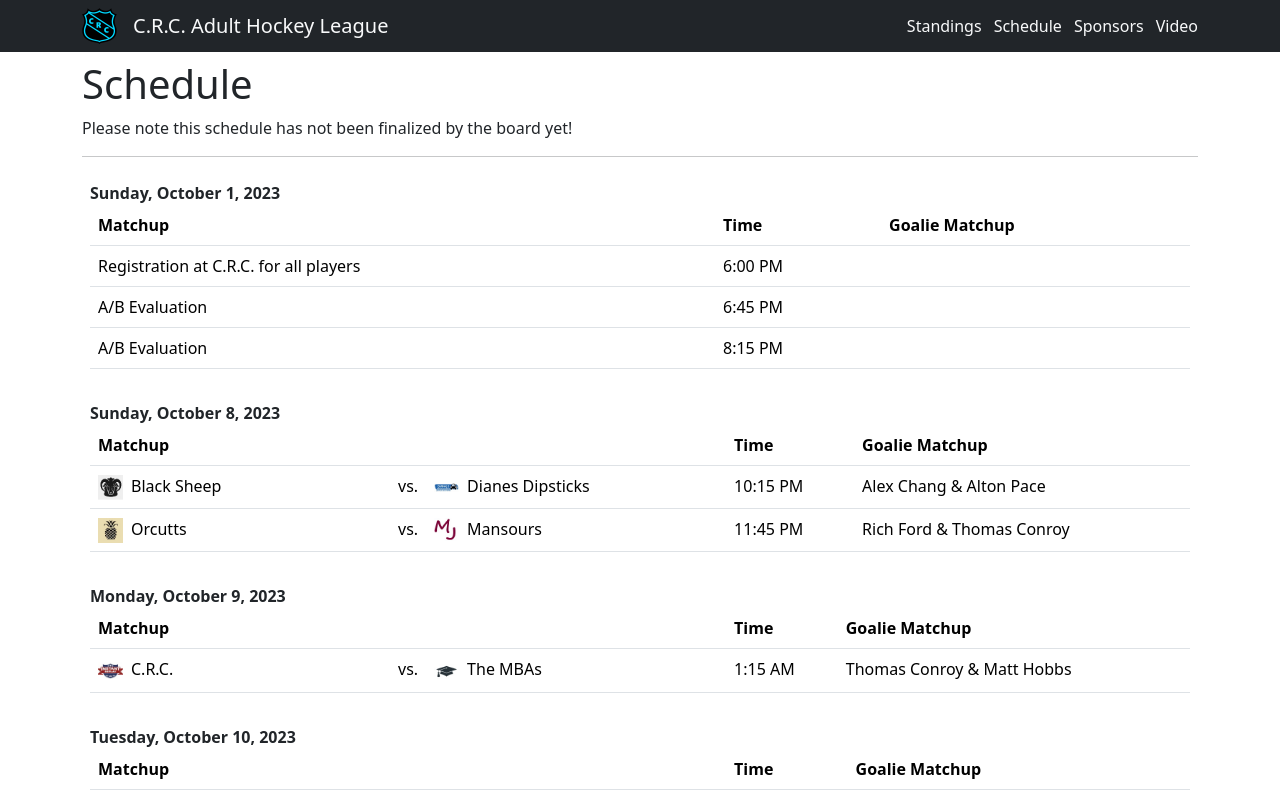
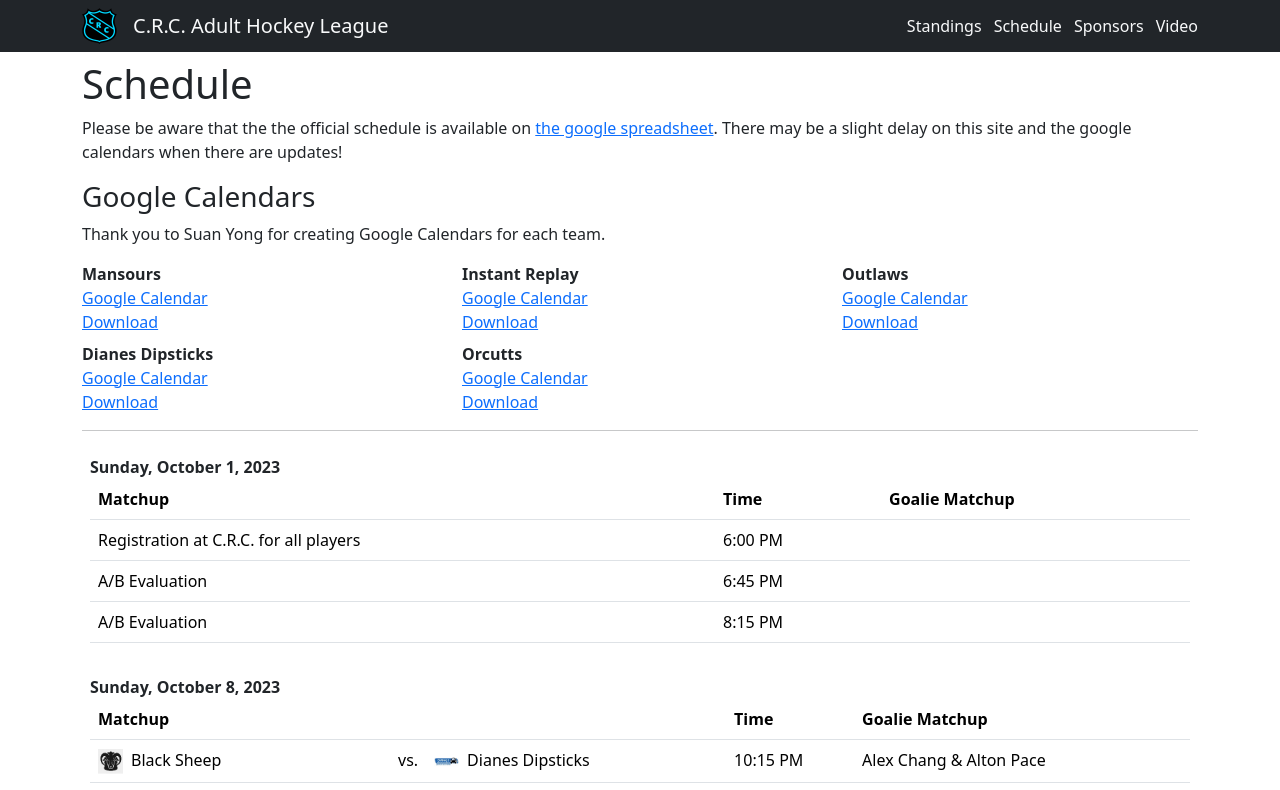
Before and after one commit to MichaelBluetooth/ithaca-ab-hockey, an Angular app: page /schedule in a window 1280 px wide. Shown: the top 790 px of the page. Built offline with nearby package versions, Linux system fonts and the light colour scheme.

Commit message:
Updated schedule; CRC is now Instant Replay; MBAs are now Outlaws; Added google calendar links

```diff
--- a/src/app/schedule/components/schedule/schedule.component.html
+++ b/src/app/schedule/components/schedule/schedule.component.html
@@ -2,8 +2,28 @@
   Schedule
 </h1>
 <p>
-  Please note this schedule has not been finalized by the board yet!
+  Please be aware that the the official schedule is available on <a href="https://docs.google.com/spreadsheets/d/1KSGk-EbkXGWFUAMsRAsxo2BDrBx3c_DoYziibktN-Xo/edit#gid=1969887782">the google spreadsheet</a>. There may be a slight delay on this site and the google calendars when there are updates!
 </p>
+
+<h3>Google Calendars</h3>
+<p>Thank you to Suan Yong for creating Google Calendars for each team.</p>
+
+<div class="row mb-2" *ngFor="let row of calendars">
+  <div class="col-md-4" *ngFor="let teamCalendar of row">
+    <div class="fw-bold">{{teamCalendar.team}}</div>
+    <div>
+      <a [href]="teamCalendar.calendar">
+        Google Calendar
+      </a>
+    </div>
+    <div>
+      <a [href]="teamCalendar.ics" target="_blank">
+        Download
+      </a>
+    </div>
+  </div>
+</div>
+
 <hr>
 
 <div class="p-2">
--- a/src/app/schedule/components/schedule/schedule.component.ts
+++ b/src/app/schedule/components/schedule/schedule.component.ts
@@ -9,18 +9,21 @@ import { forkJoin } from 'rxjs';
   styleUrls: ['./schedule.component.less']
 })
 export class ScheduleComponent {
-  teams = [];
-  schedule = [];
+  teams: any[] = [];
+  schedule: any[] = [];
+  calendars: any[] = [];
 
   constructor(private http: HttpClient, private datePipe: DatePipe) { }
 
   ngOnInit() {
     forkJoin([
       this.http.get('assets/teams/standings.json'),
-      this.http.get('assets/teams/schedule.json')
+      this.http.get('assets/teams/schedule.json'),
+      this.http.get('assets/teams/team_calendars.json')
     ]).subscribe((resp: any) => {
       this.teams = resp[0];
       this.schedule = resp[1];
+      this.calendars = this.chunk(resp[2], 3);
     });
   }
 
@@ -35,4 +38,22 @@ export class ScheduleComponent {
       }
     }, 250);
   }
+
+  chunk(items: any[], size: number) {
+    const chunked = [];
+
+    let chunk: any[] = [];
+    for (let i = 1; i < items.length; i++) {
+      if (i > 0 && i % size === 0) {
+        chunked.push(chunk);
+        chunk = [items[i]];
+      } else {
+        chunk.push(items[i]);
+      }
+    }
+    chunked.push(chunk);
+    chunked.reverse();
+
+    return chunked;
+  }
 }
--- a/src/assets/teams/schedule.json
+++ b/src/assets/teams/schedule.json
@@ -15,14 +15,14 @@
     },
     {
         "date": "2023-10-09T01:15:00.000Z",
-        "teamA": "C.R.C.",
-        "teamB": "The MBAs",
+        "teamA": "Instant Replay",
+        "teamB": "Outlaws",
         "goalieA": "Thomas Conroy",
         "goalieB": "Matt Hobbs"
     },
     {
         "date": "2023-10-10T00:30:00.000Z",
-        "teamA": "C.R.C.",
+        "teamA": "Instant Replay",
         "teamB": "Mansours",
         "goalieA": "Matt Hobbs",
         "goalieB": "Thomas Conroy"
@@ -37,7 +37,7 @@
     {
         "date": "2023-10-12T01:15:00.000Z",
         "teamA": "Dianes Dipsticks",
-        "teamB": "The MBAs",
+        "teamB": "Outlaws",
         "goalieA": "Dan Dorney",
         "goalieB": "Rich Ford"
     },
@@ -51,13 +51,13 @@
     {
         "date": "2023-10-15T23:45:00.000Z",
         "teamA": "Dianes Dipsticks",
-        "teamB": "C.R.C.",
+        "teamB": "Instant Replay",
         "goalieA": "Thomas Conroy",
         "goalieB": "Alex Chang"
     },
     {
         "date": "2023-10-16T01:15:00.000Z",
-        "teamA": "The MBAs",
+        "teamA": "Outlaws",
         "teamB": "Mansours",
         "goalieA": "Matt Hobbs",
         "goalieB": "Dan or Rich"
@@ -79,20 +79,20 @@
     {
         "date": "2023-10-19T01:15:00.000Z",
         "teamA": "Orcutts",
-        "teamB": "C.R.C.",
+        "teamB": "Instant Replay",
         "goalieA": "Dan Dorney",
         "goalieB": "Rich Ford"
     },
     {
         "date": "2023-10-22T22:15:00.000Z",
         "teamA": "Black Sheep",
-        "teamB": "C.R.C.",
+        "teamB": "Instant Replay",
         "goalieA": "Christopher Wirth",
         "goalieB": "Alton Pace"
     },
     {
         "date": "2023-10-22T23:45:00.000Z",
-        "teamA": "The MBAs",
+        "teamA": "Outlaws",
         "teamB": "Orcutts",
         "goalieA": "Thomas Conroy",
         "goalieB": "Alex Chang"
@@ -114,21 +114,21 @@
     {
         "date": "2023-10-24T02:00:00.000Z",
         "teamA": "Mansours",
-        "teamB": "C.R.C.",
+        "teamB": "Instant Replay",
         "goalieA": "Dan or Rich",
         "goalieB": "Alex Chang"
     },
     {
         "date": "2023-10-26T01:15:00.000Z",
         "teamA": "Black Sheep",
-        "teamB": "The MBAs",
+        "teamB": "Outlaws",
         "goalieA": "Dan Dorney",
         "goalieB": "Rich Ford"
     },
     {
         "date": "2023-10-29T22:15:00.000Z",
-        "teamA": "C.R.C.",
-        "teamB": "The MBAs",
+        "teamA": "Instant Replay",
+        "teamB": "Outlaws",
         "goalieA": "Christopher Wirth",
         "goalieB": "Alton Pace"
     },
@@ -148,28 +148,28 @@
     },
     {
         "date": "2023-10-31T00:30:00.000Z",
-        "teamA": "The MBAs",
+        "teamA": "Outlaws",
         "teamB": "Mansours",
         "goalieA": "Matt Hobbs",
         "goalieB": "Thomas Conroy"
     },
     {
         "date": "2023-10-31T02:00:00.000Z",
-        "teamA": "C.R.C.",
-        "teamB": "Orcutts",
+        "teamA": "Instant Replay",
+        "teamB": "Dianes Dipsticks",
         "goalieA": "Dan or Rich",
         "goalieB": "Alex Chang"
     },
     {
         "date": "2023-11-02T01:15:00.000Z",
-        "teamA": "The MBAs",
-        "teamB": "Dianes Dipsticks",
+        "teamA": "Outlaws",
+        "teamB": "Orcutts",
         "goalieA": "Dan Dorney",
         "goalieB": "Rich Ford"
     },
     {
         "date": "2023-11-05T23:15:00.000Z",
-        "teamA": "The MBAs",
+        "teamA": "Outlaws",
         "teamB": "Orcutts",
         "goalieA": "Christopher Wirth",
         "goalieB": "Alton Pace"
@@ -183,15 +183,15 @@
     },
     {
         "date": "2023-11-06T02:15:00.000Z",
-        "teamA": "C.R.C.",
+        "teamA": "Instant Replay",
         "teamB": "Black Sheep",
         "goalieA": "Matt Hobbs",
         "goalieB": "Dan or Rich"
     },
     {
         "date": "2023-11-07T01:30:00.000Z",
-        "teamA": "The MBAs",
-        "teamB": "C.R.C.",
+        "teamA": "Outlaws",
+        "teamB": "Instant Replay",
         "goalieA": "Matt Hobbs",
         "goalieB": "Thomas Conroy"
     },
@@ -205,21 +205,21 @@
     {
         "date": "2023-11-09T02:15:00.000Z",
         "teamA": "Mansours",
-        "teamB": "The MBAs",
+        "teamB": "Outlaws",
         "goalieA": "Dan Dorney",
         "goalieB": "Rich Ford"
     },
     {
         "date": "2023-11-12T23:15:00.000Z",
         "teamA": "Mansours",
-        "teamB": "The MBAs",
+        "teamB": "Outlaws",
         "goalieA": "Christopher Wirth",
         "goalieB": "Alton Pace"
     },
     {
         "date": "2023-11-13T00:45:00.000Z",
-        "teamA": "The MBAs",
-        "teamB": "C.R.C.",
+        "teamA": "Outlaws",
+        "teamB": "Instant Replay",
         "goalieA": "Thomas Conroy",
         "goalieB": "Alex Chang"
     },
@@ -232,7 +232,7 @@
     },
     {
         "date": "2023-11-14T01:30:00.000Z",
-        "teamA": "The MBAs",
+        "teamA": "Outlaws",
         "teamB": "Black Sheep",
         "goalieA": "Matt Hobbs",
         "goalieB": "Thomas Conroy"
@@ -240,20 +240,20 @@
     {
         "date": "2023-11-14T03:00:00.000Z",
         "teamA": "Orcutts",
-        "teamB": "Dianes Dipsticks",
+        "teamB": "Mansours",
         "goalieA": "Dan or Rich",
         "goalieB": "Alex Chang"
     },
     {
         "date": "2023-11-16T02:15:00.000Z",
-        "teamA": "Mansours",
-        "teamB": "C.R.C.",
+        "teamA": "Dianes Dipsticks",
+        "teamB": "Outlaws",
         "goalieA": "Dan Dorney",
         "goalieB": "Rich Ford"
     },
     {
         "date": "2023-11-19T23:15:00.000Z",
-        "teamA": "The MBAs",
+        "teamA": "Instant Replay",
         "teamB": "Dianes Dipsticks",
         "goalieA": "Christopher Wirth",
         "goalieB": "Alton Pace"
@@ -261,7 +261,7 @@
     {
         "date": "2023-11-20T00:45:00.000Z",
         "teamA": "Mansours",
-        "teamB": "The MBAs",
+        "teamB": "Outlaws",
         "goalieA": "Thomas Conroy",
         "goalieB": "Alex Chang"
     },
@@ -281,14 +281,14 @@
     },
     {
         "date": "2023-11-21T03:00:00.000Z",
-        "teamA": "C.R.C.",
+        "teamA": "Instant Replay",
         "teamB": "Orcutts",
         "goalieA": "Dan or Rich",
         "goalieB": "Alex Chang"
     },
     {
-        "date": "2023-11-23T02:15:00.000Z",
-        "teamA": "The MBAs",
+        "date": "2023-11-30T02:15:00.000Z",
+        "teamA": "Outlaws",
         "teamB": "Dianes Dipsticks",
         "goalieA": "Dan Dorney",
         "goalieB": "Rich Ford"
@@ -296,41 +296,41 @@
     {
         "date": "2023-12-03T23:15:00.000Z",
         "teamA": "Orcutts",
-        "teamB": "The MBAs",
+        "teamB": "Dianes Dipsticks",
         "goalieA": "Christopher Wirth",
         "goalieB": "Alton Pace"
     },
     {
         "date": "2023-12-04T00:45:00.000Z",
         "teamA": "Dianes Dipsticks",
-        "teamB": "The MBAs",
+        "teamB": "Outlaws",
         "goalieA": "Thomas Conroy",
         "goalieB": "Alex Chang"
     },
     {
         "date": "2023-12-04T02:15:00.000Z",
-        "teamA": "C.R.C.",
+        "teamA": "Instant Replay",
         "teamB": "Black Sheep",
         "goalieA": "Matt Hobbs",
         "goalieB": "Dan or Rich"
     },
     {
         "date": "2023-12-05T01:30:00.000Z",
-        "teamA": "C.R.C.",
+        "teamA": "Instant Replay",
         "teamB": "Mansours",
         "goalieA": "Matt Hobbs",
         "goalieB": "Thomas Conroy"
     },
     {
         "date": "2023-12-05T03:00:00.000Z",
-        "teamA": "The MBAs",
+        "teamA": "Outlaws",
         "teamB": "Black Sheep",
         "goalieA": "Dan or Rich",
         "goalieB": "Alex Chang"
     },
     {
         "date": "2023-12-07T02:15:00.000Z",
-        "teamA": "Dianes Dipsticks",
+        "teamA": "Outlaws",
         "teamB": "Orcutts",
         "goalieA": "Dan Dorney",
         "goalieB": "Rich Ford"
@@ -351,22 +351,22 @@
     },
     {
         "date": "2023-12-11T02:15:00.000Z",
-        "teamA": "The MBAs",
-        "teamB": "C.R.C.",
+        "teamA": "Outlaws",
+        "teamB": "Instant Replay",
         "goalieA": "Matt Hobbs",
         "goalieB": "Dan or Rich"
     },
     {
         "date": "2023-12-12T01:30:00.000Z",
         "teamA": "Orcutts",
-        "teamB": "C.R.C.",
+        "teamB": "Instant Replay",
         "goalieA": "Matt Hobbs",
         "goalieB": "Thomas Conroy"
     },
     {
         "date": "2023-12-12T03:00:00.000Z",
         "teamA": "Dianes Dipsticks",
-        "teamB": "The MBAs",
+        "teamB": "Outlaws",
         "goalieA": "Dan or Rich",
         "goalieB": "Alex Chang"
     },
@@ -387,7 +387,7 @@
     {
         "date": "2023-12-18T00:45:00.000Z",
         "teamA": "Black Sheep",
-        "teamB": "C.R.C.",
+        "teamB": "Instant Replay",
         "goalieA": "Thomas Conroy",
         "goalieB": "Alex Chang"
     },
@@ -414,14 +414,14 @@
     },
     {
         "date": "2023-12-21T02:15:00.000Z",
-        "teamA": "C.R.C.",
+        "teamA": "Instant Replay",
         "teamB": "Dianes Dipsticks",
         "goalieA": "Dan Dorney",
         "goalieB": "Rich Ford"
     },
     {
         "date": "2024-01-07T23:15:00.000Z",
-        "teamA": "C.R.C.",
+        "teamA": "Instant Replay",
         "teamB": "Orcutts",
         "goalieA": "Christopher Wirth",
         "goalieB": "Alton Pace"
@@ -449,7 +449,7 @@
     },
     {
         "date": "2024-01-09T03:00:00.000Z",
-        "teamA": "C.R.C.",
+        "teamA": "Instant Replay",
         "teamB": "Mansours",
         "goalieA": "Dan or Rich",
         "goalieB": "Alex Chang"
@@ -463,7 +463,7 @@
     },
     {
         "date": "2024-01-14T23:15:00.000Z",
-        "teamA": "C.R.C.",
+        "teamA": "Instant Replay",
         "teamB": "Mansours",
         "goalieA": "Christopher Wirth",
         "goalieB": "Alton Pace"
@@ -471,7 +471,7 @@
     {
         "date": "2024-01-15T00:45:00.000Z",
         "teamA": "Dianes Dipsticks",
-        "teamB": "C.R.C.",
+        "teamB": "Instant Replay",
         "goalieA": "Thomas Conroy",
         "goalieB": "Alex Chang"
     },
@@ -485,14 +485,14 @@
     {
         "date": "2024-01-16T01:30:00.000Z",
         "teamA": "Orcutts",
-        "teamB": "C.R.C.",
+        "teamB": "Instant Replay",
         "goalieA": "Matt Hobbs",
         "goalieB": "Thomas Conroy"
     },
     {
         "date": "2024-01-16T03:00:00.000Z",
         "teamA": "Dianes Dipsticks",
-        "teamB": "The MBAs",
+        "teamB": "Outlaws",
         "goalieA": "Dan or Rich",
         "goalieB": "Alex Chang"
     },
@@ -513,13 +513,13 @@
     {
         "date": "2024-01-22T00:45:00.000Z",
         "teamA": "Black Sheep",
-        "teamB": "C.R.C.",
+        "teamB": "Instant Replay",
         "goalieA": "Thomas Conroy",
         "goalieB": "Alex Chang"
     },
     {
         "date": "2024-01-22T02:15:00.000Z",
-        "teamA": "The MBAs",
+        "teamA": "Outlaws",
         "teamB": "Orcutts",
         "goalieA": "Matt Hobbs",
         "goalieB": "Dan or Rich"
@@ -527,7 +527,7 @@
     {
         "date": "2024-01-23T01:30:00.000Z",
         "teamA": "Black Sheep",
-        "teamB": "The MBAs",
+        "teamB": "Outlaws",
         "goalieA": "Matt Hobbs",
         "goalieB": "Thomas Conroy"
     },
@@ -541,7 +541,7 @@
     {
         "date": "2024-01-25T02:15:00.000Z",
         "teamA": "Mansours",
-        "teamB": "C.R.C.",
+        "teamB": "Instant Replay",
         "goalieA": "Dan Dorney",
         "goalieB": "Rich Ford"
     },
@@ -554,8 +554,8 @@
     },
     {
         "date": "2024-01-29T00:45:00.000Z",
-        "teamA": "C.R.C.",
-        "teamB": "The MBAs",
+        "teamA": "Instant Replay",
+        "teamB": "Outlaws",
         "goalieA": "Thomas Conroy",
         "goalieB": "Alex Chang"
     },
@@ -568,7 +568,7 @@
     },
     {
         "date": "2024-01-30T01:30:00.000Z",
-        "teamA": "The MBAs",
+        "teamA": "Outlaws",
         "teamB": "Dianes Dipsticks",
         "goalieA": "Matt Hobbs",
         "goalieB": "Thomas Conroy"
@@ -582,21 +582,21 @@
     },
     {
         "date": "2024-02-01T02:15:00.000Z",
-        "teamA": "C.R.C.",
+        "teamA": "Instant Replay",
         "teamB": "Orcutts",
         "goalieA": "Dan Dorney",
         "goalieB": "Rich Ford"
     },
     {
         "date": "2024-02-04T23:15:00.000Z",
-        "teamA": "C.R.C.",
+        "teamA": "Instant Replay",
         "teamB": "Black Sheep",
         "goalieA": "Christopher Wirth",
         "goalieB": "Alton Pace"
     },
     {
         "date": "2024-02-05T00:45:00.000Z",
-        "teamA": "The MBAs",
+        "teamA": "Outlaws",
         "teamB": "Orcutts",
         "goalieA": "Thomas Conroy",
         "goalieB": "Alex Chang"
@@ -611,20 +611,20 @@
     {
         "date": "2024-02-06T01:30:00.000Z",
         "teamA": "Mansours",
-        "teamB": "The MBAs",
+        "teamB": "Outlaws",
         "goalieA": "Matt Hobbs",
         "goalieB": "Thomas Conroy"
     },
     {
         "date": "2024-02-06T03:00:00.000Z",
         "teamA": "Dianes Dipsticks",
-        "teamB": "C.R.C.",
+        "teamB": "Instant Replay",
         "goalieA": "Dan or Rich",
         "goalieB": "Alex Chang"
     },
     {
         "date": "2024-02-08T02:15:00.000Z",
-        "teamA": "The MBAs",
+        "teamA": "Outlaws",
         "teamB": "Black Sheep",
         "goalieA": "Dan Dorney",
         "goalieB": "Rich Ford"
@@ -645,14 +645,14 @@
     },
     {
         "date": "2024-02-19T02:15:00.000Z",
-        "teamA": "C.R.C.",
-        "teamB": "The MBAs",
+        "teamA": "Instant Replay",
+        "teamB": "Outlaws",
         "goalieA": "Matt Hobbs",
         "goalieB": "Dan or Rich"
     },
     {
         "date": "2024-02-20T01:30:00.000Z",
-        "teamA": "C.R.C.",
+        "teamA": "Instant Replay",
         "teamB": "Mansours",
         "goalieA": "Matt Hobbs",
         "goalieB": "Thomas Conroy"
@@ -660,7 +660,7 @@
     {
         "date": "2024-02-20T03:00:00.000Z",
         "teamA": "Black Sheep",
-        "teamB": "The MBAs",
+        "teamB": "Outlaws",
         "goalieA": "Dan or Rich",
         "goalieB": "Alex Chang"
     },
@@ -681,13 +681,13 @@
     {
         "date": "2024-02-26T00:45:00.000Z",
         "teamA": "Dianes Dipsticks",
-        "teamB": "C.R.C.",
+        "teamB": "Instant Replay",
         "goalieA": "Thomas Conroy",
         "goalieB": "Alex Chang"
     },
     {
         "date": "2024-02-26T02:15:00.000Z",
-        "teamA": "The MBAs",
+        "teamA": "Outlaws",
         "teamB": "Mansours",
         "goalieA": "Matt Hobbs",
         "goalieB": "Dan or Rich"
@@ -695,7 +695,7 @@
     {
         "date": "2024-02-27T01:30:00.000Z",
         "teamA": "Dianes Dipsticks",
-        "teamB": "The MBAs",
+        "teamB": "Outlaws",
         "goalieA": "Matt Hobbs",
         "goalieB": "Thomas Conroy"
     },
@@ -709,20 +709,20 @@
     {
         "date": "2024-02-29T02:15:00.000Z",
         "teamA": "Orcutts",
-        "teamB": "C.R.C.",
+        "teamB": "Instant Replay",
         "goalieA": "Dan Dorney",
         "goalieB": "Rich Ford"
     },
     {
         "date": "2024-03-03T23:15:00.000Z",
         "teamA": "Black Sheep",
-        "teamB": "C.R.C.",
+        "teamB": "Instant Replay",
         "goalieA": "Christopher Wirth",
         "goalieB": "Alton Pace"
     },
     {
         "date": "2024-03-04T00:45:00.000Z",
-        "teamA": "The MBAs",
+        "teamA": "Outlaws",
         "teamB": "Orcutts",
         "goalieA": "Thomas Conroy",
         "goalieB": "Alex Chang"
@@ -744,14 +744,14 @@
     {
         "date": "2024-03-05T03:00:00.000Z",
         "teamA": "Mansours",
-        "teamB": "C.R.C.",
+        "teamB": "Instant Replay",
         "goalieA": "Dan or Rich",
         "goalieB": "Alex Chang"
     },
     {
         "date": "2024-03-07T02:15:00.000Z",
         "teamA": "Black Sheep",
-        "teamB": "The MBAs",
+        "teamB": "Outlaws",
         "goalieA": "Dan Dorney",
         "goalieB": "Rich Ford"
     }
--- a/src/assets/teams/standings.json
+++ b/src/assets/teams/standings.json
@@ -40,7 +40,7 @@
         "goals_against": 0
     },
     {
-        "name": "C.R.C.",
+        "name": "Instant Replay",
         "color": "red",
         "logo": "red_team_logo.jpg",
         "wins": 0,
@@ -50,7 +50,7 @@
         "goals_against": 0
     },
     {
-        "name": "The MBAs",
+        "name": "Outlaws",
         "color": "Green",
         "logo": "green_team_logo.jpg",
         "wins": 0,
--- /dev/null
+++ b/src/assets/teams/team_calendars.json
@@ -0,0 +1,32 @@
+[
+    {
+        "team": "Black Sheep",
+        "calendar": "https://calendar.google.com/calendar/u/0?cid=NGNiYjM4YmY2OWY0NjMyMGFjYWE4MTY0NTQ0YzkxZjRjMDkwODYxMjNkZjExNDU0MjQ4MjllNDUxODU3NGJhMkBncm91cC5jYWxlbmRhci5nb29nbGUuY29",
+        "ics": "https://calendar.google.com/calendar/ical/4cbb38bf69f46320acaa8164544c91f4c09086123df1145424829e4518574ba2%40group.calendar.google.com/public/basic.ics"
+    },
+    {
+        "team": "Dianes Dipsticks",
+        "calendar": "https://calendar.google.com/calendar/u/0?cid=OTg3NzhjYWFjMGY3OGY5NTdlNjRjYjIzNDkwNTJhYWFjOTE5NmU2NDRjOTg3OGZhNjQ2ZmUxYWM1NzZhMmJiYkBncm91cC5jYWxlbmRhci5nb29nbGUuY29t",
+        "ics": "https://calendar.google.com/calendar/ical/98778caac0f78f957e64cb2349052aaac9196e644c9878fa646fe1ac576a2bbb%40group.calendar.google.com/public/basic.ics"
+    },
+    {
+        "team": "Orcutts",
+        "calendar": "https://calendar.google.com/calendar/u/0?cid=ZWEzODY3MmZkYjc5YTQ5ZmNkYjkxMGYwMGRlZTg2NzFlZGQ4M2U0ZGYyNzdlZDY5ZTQ5NjliMzNkMTVhZmFkOUBncm91cC5jYWxlbmRhci5nb29nbGUuY29t",
+        "ics": "https://calendar.google.com/calendar/ical/ea38672fdb79a49fcdb910f00dee8671edd83e4df277ed69e4969b33d15afad9%40group.calendar.google.com/public/basic.ics"
+    },
+    {
+        "team": "Mansours",
+        "calendar": "https://calendar.google.com/calendar/u/0?cid=ODk4ODQxN2MyYTllZDlmMmEzNzM2MjMyOGFiZWE5OGY1ZmZjYmJlYjI3MDJlNGQ2ZTRmYzJiOTljNmUxMmIwMEBncm91cC5jYWxlbmRhci5nb29nbGUuY29t",
+        "ics": "https://calendar.google.com/calendar/ical/8988417c2a9ed9f2a37362328abea98f5ffcbbeb2702e4d6e4fc2b99c6e12b00%40group.calendar.google.com/public/basic.ics"
+    },
+    {
+        "team": "Instant Replay",
+        "calendar": "https://calendar.google.com/calendar/u/0?cid=MGMxNTJkOGM1MmQzNzMzYzU3NjBlMjY5MWJmYzlkMmYyYzQxMTQ2MjA3NzgzMTZjYzVjOTI0YWRlODg5ZTIxN0Bncm91cC5jYWxlbmRhci5nb29nbGUuY29t",
+        "ics": "https://calendar.google.com/calendar/ical/0c152d8c52d3733c5760e2691bfc9d2f2c4114620778316cc5c924ade889e217%40group.calendar.google.com/public/basic.ics"
+    },
+    {
+        "team": "Outlaws",
+        "calendar": "https://calendar.google.com/calendar/u/0?cid=NWU2MzA5ODhjNWMzMThkOGYyMzc5MzgzNGYyYWVjOGU5MTM5MWI0NjIyNWQ5MzQ4NTBkZDNjM2ZjOTAzYjA4YUBncm91cC5jYWxlbmRhci5nb29nbGUuY29t",
+        "ics": "https://calendar.google.com/calendar/ical/5e630988c5c318d8f23793834f2aec8e91391b46225d934850dd3c3fc903b08a%40group.calendar.google.com/public/basic.ics"
+    }
+]
```
Also changed, not shown: src/assets/teams/green_team_logo.jpg, src/assets/teams/white_team_logo.jpg.
